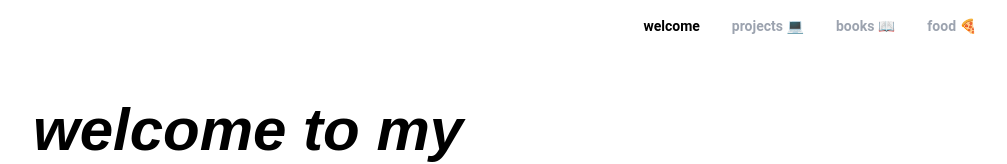
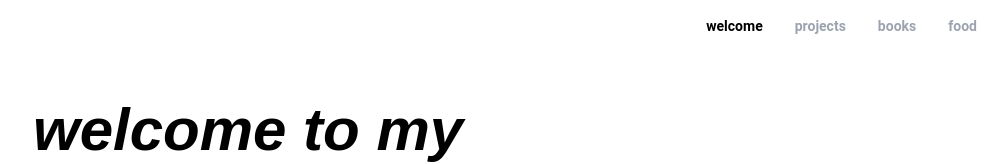
Before and after one commit to ItsBeans/portfolioV3, a Next.js app: page / in a window 1280 px wide. Shown: the top 164 px of the page, without its empty margins (271-1278 px from the left). Built offline with nearby package versions, Linux system fonts and the light colour scheme.

Commit message:
Update Header.tsx
updated names of options in the header.

```diff
--- a/app/Header.tsx
+++ b/app/Header.tsx
@@ -22,7 +22,7 @@ export default function Header() {
           pathname === '/projects' ? 'text-black' : 'text-gray-400'
         }`}
       >
-        projects 💻
+        projects
       </Link>
       <Link
         href="/reading-list"
@@ -30,7 +30,7 @@ export default function Header() {
           pathname === '/reading-list' ? 'text-black' : 'text-gray-400'
         }`}
       >
-        books 📖
+        books
       </Link>
       <Link
         href="/food"
@@ -38,7 +38,7 @@ export default function Header() {
           pathname === '/food' ? 'text-black' : 'text-gray-400'
         }`}
       >
-        food 🍕
+        food
       </Link>
     </header>
   );
```
